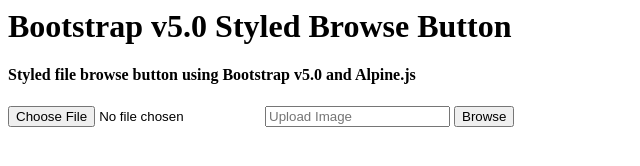
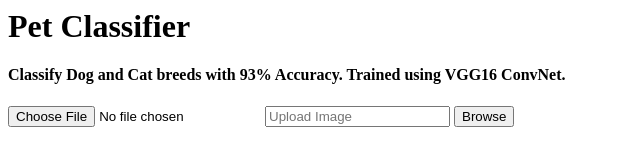
Before and after one commit to Devansh-0/Unsupervised-Pet-Breed-Classification, a plain HTML site: page index.html in a window 1280 px wide. Shown: the whole page, without its empty margins (0-640 px from the left). Drawn offline with Linux system fonts and the light colour scheme.

Commit message:
Removed unnecessary headings from final HTML

```diff
--- a/index.html
+++ b/index.html
@@ -1,5 +1,5 @@
-<h1>Bootstrap v5.0 Styled Browse Button</h1>
-<h4>Styled file browse button using Bootstrap v5.0 and Alpine.js</h4>
+<h1>Pet Classifier</h1>
+<h4>Classify Dog and Cat breeds with 93% Accuracy. Trained using VGG16 ConvNet.</h4>
 <div class="container">
   <div class="form-group" x-data="{ fileName: '' }">
     <div class="input-group shadow">
```
